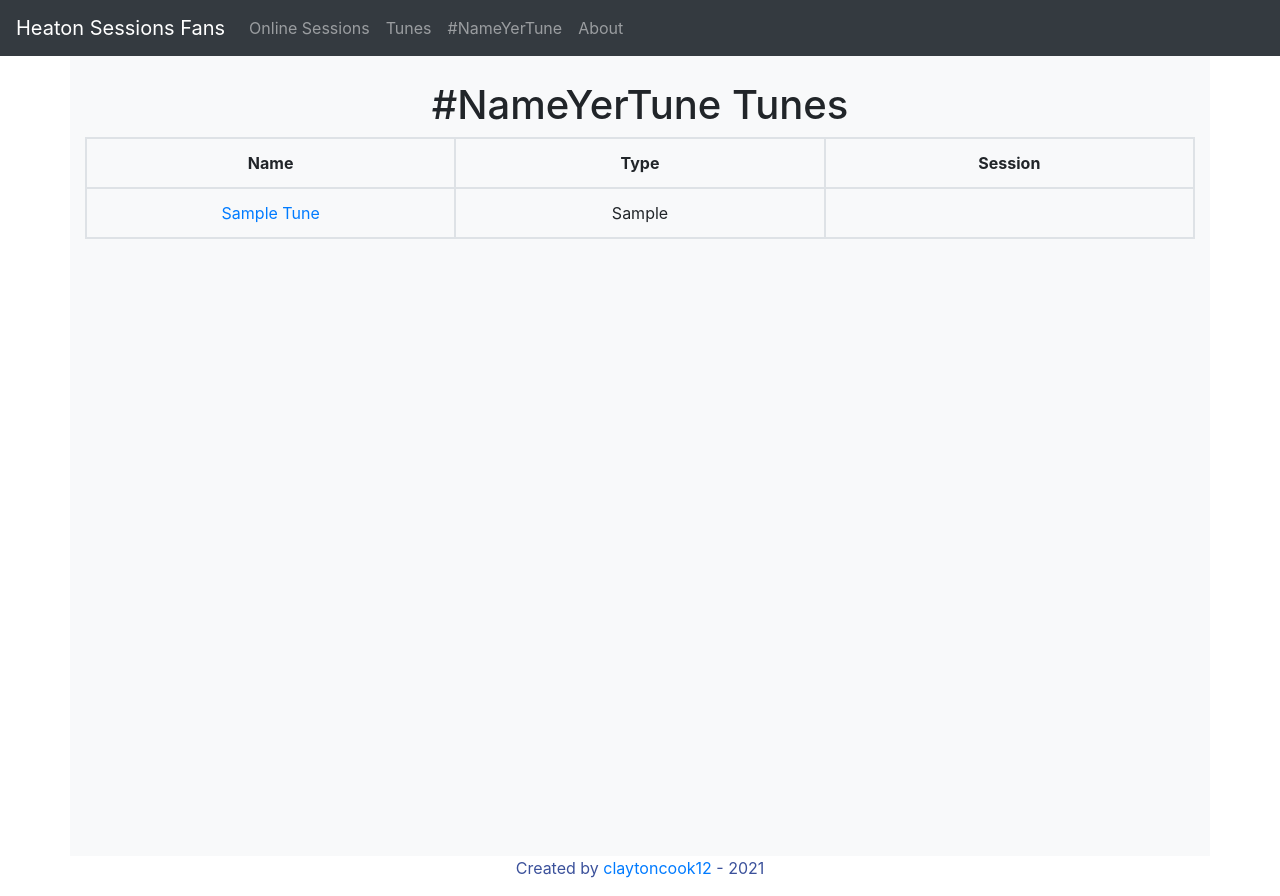
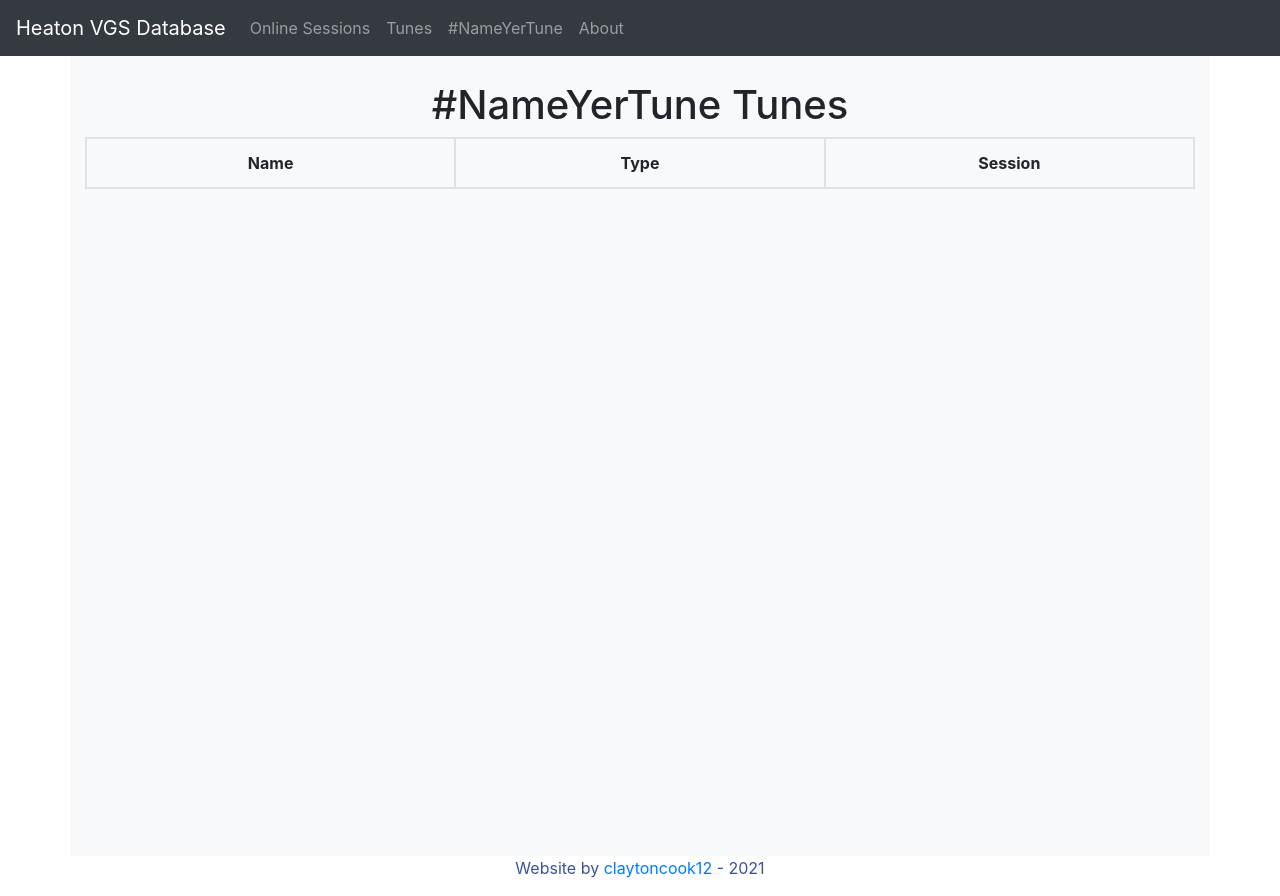
Before and after one commit to claytoncook12/heaton_yt_s_website, a Django app: page /nameyertune/all/ in a window 1280 px wide. Run offline with Django 3.2, Linux system fonts and the light colour scheme; tables that the repository leaves empty hold one stand-in row (values such as "Sample post"); data that the repository does not hold is empty; some libraries are stand-ins or nearby versions.

Commit message:
Updates to homepage, session page, and tune detail page

```diff
--- a/heaton_project/heaton/settings.py
+++ b/heaton_project/heaton/settings.py
@@ -20,12 +20,12 @@ BASE_DIR = Path(__file__).resolve().parent.parent
 # See https://docs.djangoproject.com/en/3.1/howto/deployment/checklist/
 
 # SECURITY WARNING: keep the secret key used in production secret!
-SECRET_KEY = 'a1opby*=yx-j#tf**vxjg&btky)@63o)c4hvz7n&wh=cu@k8@u'
+SECRET_KEY = 'a1opby*=yx-j#tf**vxjg&btky)@63o)c4hvz7n&wh=cu@k8@ukj'
 
 # SECURITY WARNING: don't run with debug turned on in production!
-DEBUG = True
+DEBUG = False
 
-ALLOWED_HOSTS = ['*']
+ALLOWED_HOSTS = ['52.37.139.147']
 
 
 # Application definition
--- a/heaton_project/session/templates/session/base.html
+++ b/heaton_project/session/templates/session/base.html
@@ -16,12 +16,12 @@
     <!-- Custom CSS -->
     <link rel="stylesheet" href="{% static 'session/css/base.css' %}">
 
-    <title>Heaton Sessions Fans</title>
+    <title>Heaton VGS Database</title>
     </head>
     <body>
 
       <nav class="navbar navbar-expand-lg navbar-dark bg-dark">
-        <a class="navbar-brand" href="{% url 'home' %}">Heaton Sessions Fans</a>
+        <a class="navbar-brand" href="{% url 'home' %}">Heaton VGS Database</a>
         <button class="navbar-toggler" type="button" data-toggle="collapse" data-target="#navbarNav" aria-controls="navbarNav" aria-expanded="false" aria-label="Toggle navigation">
           <span class="navbar-toggler-icon"></span>
         </button>
@@ -51,7 +51,7 @@
       </div>
       <footer class="footer">
         <div class="">
-          <p class="text-center" style="color: #3b519b;">Created by <a href="http://www.claytoncook.com/" target="_blank">claytoncook12
+          <p class="text-center" style="color: #3b519b;">Website by <a href="http://www.claytoncook.com/" target="_blank">claytoncook12
           </a> - 2021</p>
         </div>
       </footer>
--- a/heaton_project/session/templates/session/tune_detail.html
+++ b/heaton_project/session/templates/session/tune_detail.html
@@ -19,6 +19,10 @@
     Tune Type: {{ tune_id_detail.tune_type.tune_type_char|title }}<br>
 </h3>
 <br>
+
+<h5>
+    Notes: {{ tune_id_detail.tune_info }}<br>
+</h5>
 
 {% if name_yer_tune_detail %}
     <h3>#NameYerTune Teaching Video</h3>
--- a/heaton_project/session/views.py
+++ b/heaton_project/session/views.py
@@ -54,7 +54,7 @@ def session_detail(request, year, month, day):
     tune_groups = []
     r = played_tune_group.objects.filter(session=session_id_detail)
     for group in r:
-        tune_groups.append({'group': group, 'played_tunes': played_tune.objects.filter(played_tune_group=group)})
+        tune_groups.append({'group': group, 'played_tunes': played_tune.objects.filter(played_tune_group=group).order_by('group_order_num')})
 
     return render(request, 'session/session_detail.html', {'session_id_detail': session_id_detail,
                                                            'videoId': videoId,
@@ -109,7 +109,7 @@ def nameyertune_all(request):
     All the #NameYerTune Tunes
     """
 
-    name_yer_tunes_all = name_yer_tune.objects.all()
+    name_yer_tunes_all = name_yer_tune.objects.all().order_by('-session__date')
 
     return render(request, 'session/name_yer_tune_all.html', {'name_yer_tunes_all': name_yer_tunes_all})
 
```
Also changed, not shown: heaton_project/session/templates/session/session_detail.html (+6 -2 lines), heaton_project/session/static/session/_main_heaton_fans_image.png, heaton_project/session/static/session/main.png (deleted).
